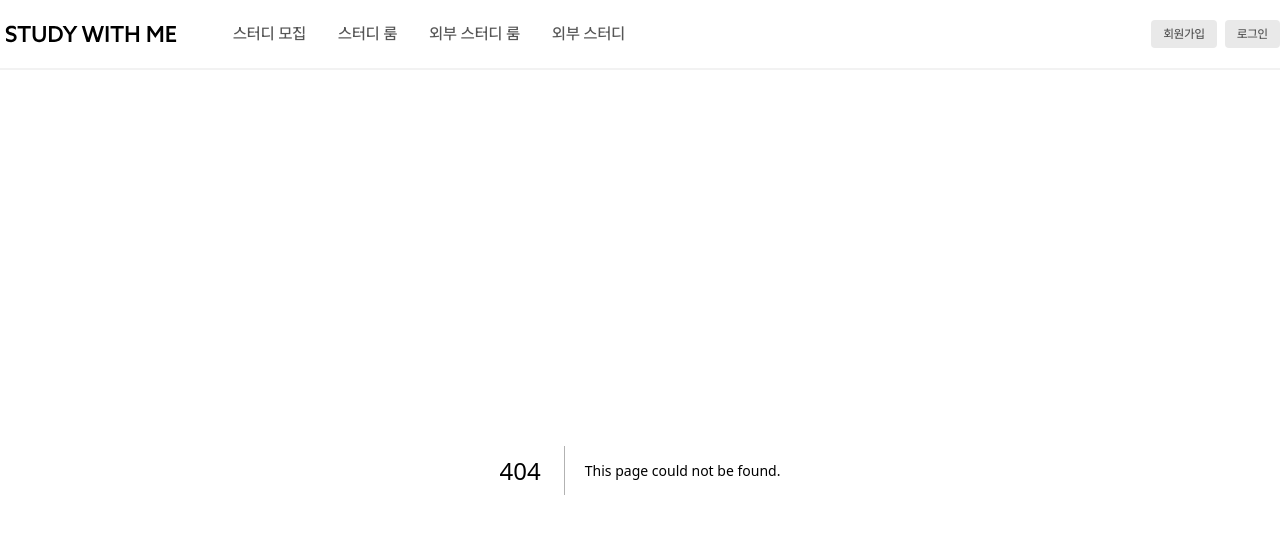
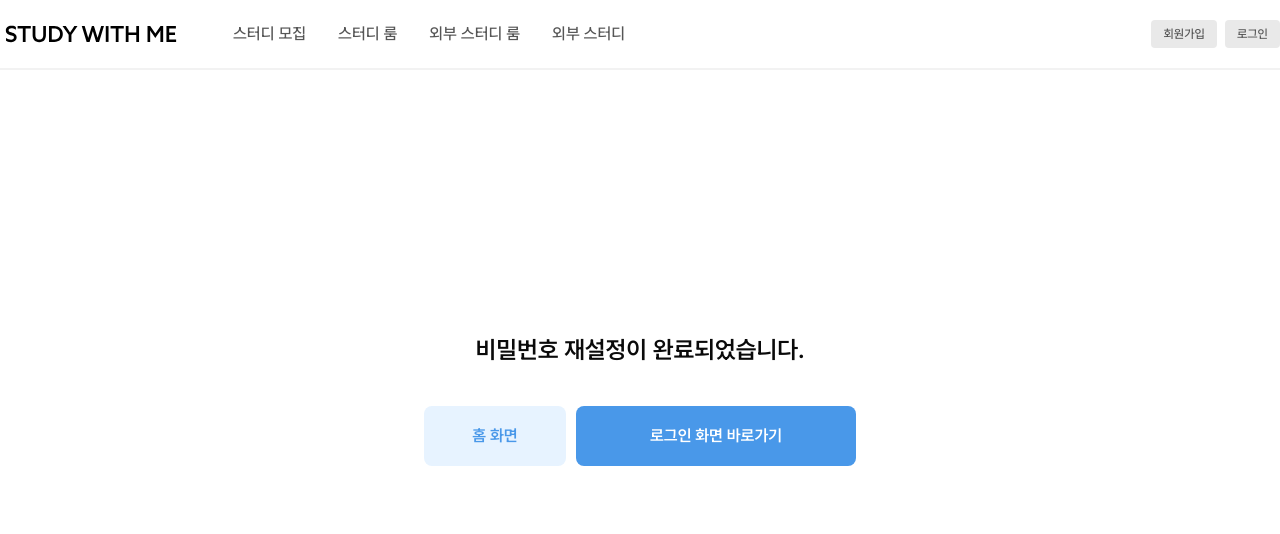
Before and after one commit to Study-With-Me-JJ/swm-frontend, a Next.js app: page /find-password/complete in a window 1280 px wide. Before the commit this address had no page. Shown: the top 534 px of the page. Built offline with nearby package versions, Linux system fonts and the light colour scheme.

Commit message:
feat: 비밀번호 재설정 완료 페이지 구현

```diff
--- /dev/null
+++ b/src/app/find-password/complete/page.tsx
@@ -0,0 +1,32 @@
+'use client';
+
+import { useRouter } from 'next/navigation';
+import { Button } from '@/components/ui/button';
+
+export default function JoinComplete() {
+  const router = useRouter();
+
+  return (
+    <div className="flex h-[calc(100vh-70px)] items-center justify-center">
+      <div className="-mt-[70px] flex w-[432px] flex-col gap-10">
+        <h1 className="text-center text-2xl font-semibold">
+          비밀번호 재설정이 완료되었습니다.
+        </h1>
+        <div className="flex gap-[10px]">
+          <Button
+            onClick={() => router.push('/')}
+            className="flex-1 bg-blue-light text-blue-default"
+          >
+            홈 화면
+          </Button>
+          <Button
+            onClick={() => router.push('/login')}
+            className="w-[280px] bg-blue-default"
+          >
+            로그인 화면 바로가기
+          </Button>
+        </div>
+      </div>
+    </div>
+  );
+}
```
